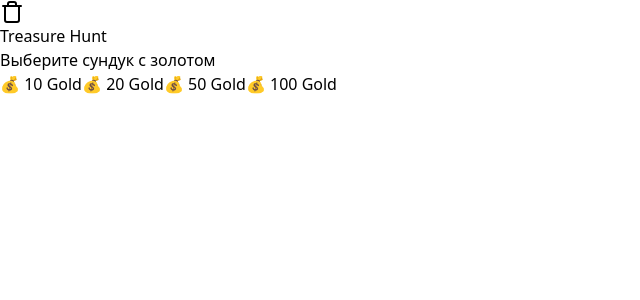
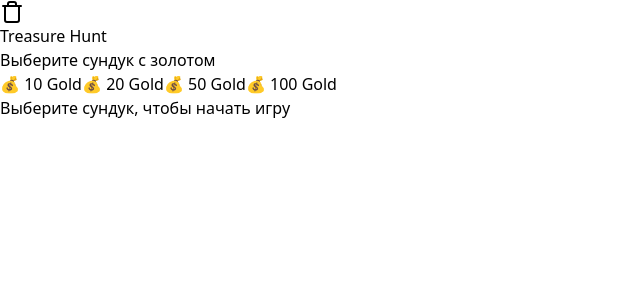
Before and after one commit to puremind5/dfac, a React (Vite) app: page / in a window 1280 px wide. Shown: the top 300 px of the page, without its empty margins (0-640 px from the left). Built offline with nearby package versions, Linux system fonts and the light colour scheme.

Commit message:
Update App.tsx

```diff
--- a/src/App.tsx
+++ b/src/App.tsx
@@ -9,15 +9,15 @@ function App() {
   const [results, setResults] = useState<any>(null);
   const [loading, setLoading] = useState<boolean>(false);
   const [error, setError] = useState<string | null>(null);
-  const [gameActive, setGameActive] = useState<boolean>(true); // Управляет активностью раунда
+  const [gameActive, setGameActive] = useState<boolean>(true);
 
   const handleChestSelect = async (chestIndex: number) => {
-    if (!gameActive) return; // ❌ Запрещаем выбор сундука, если раунд завершён
+    if (!gameActive) return;
 
     try {
       setLoading(true);
       setError(null);
-      setGameActive(false); // 🔒 Блокируем игру до нажатия "Играть снова"
+      setGameActive(false);
 
       const response = await fetch('/api/game/play', {
         method: 'POST',
@@ -47,7 +47,7 @@ function App() {
 
   const startNewRound = () => {
     setResults(null);
-    setGameActive(true); // ✅ Разрешаем выбор сундуков снова
+    setGameActive(true);
   };
 
   return (
@@ -69,8 +69,14 @@ function App() {
         {/* Игровая доска (сундуки остаются видимыми, но отключаются после выбора) */}
         <GameBoard onChestSelect={handleChestSelect} loading={loading} gameActive={gameActive} />
 
-        {/* Показываем результаты под сундуками, если игра завершилась */}
-        {results && <ResultsPanel results={results} onNewRound={startNewRound} />}
+        {/* Место для результатов зарезервировано заранее */}
+        <div className="mt-6 min-h-[180px] flex items-center justify-center bg-gray-100 rounded-lg shadow-md">
+          {results ? (
+            <ResultsPanel results={results} onNewRound={startNewRound} />
+          ) : (
+            <p className="text-gray-500">Выберите сундук, чтобы начать игру</p>
+          )}
+        </div>
       </div>
     </div>
   );
```
